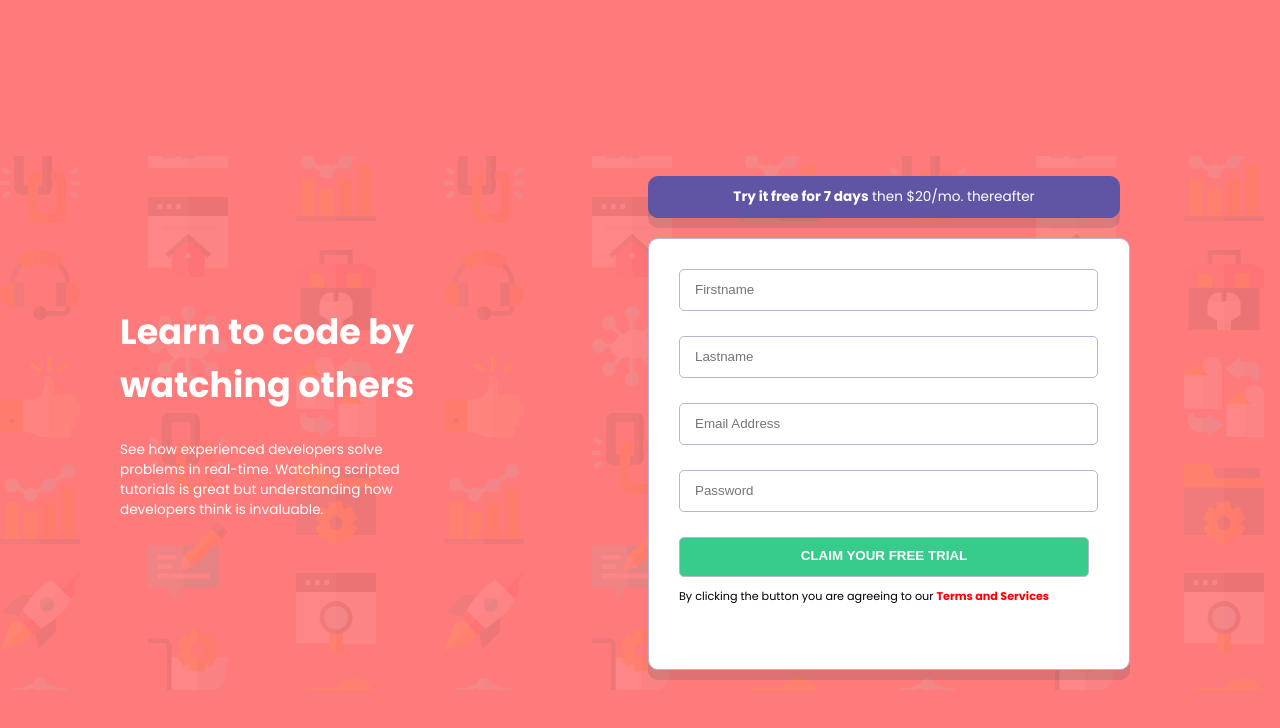
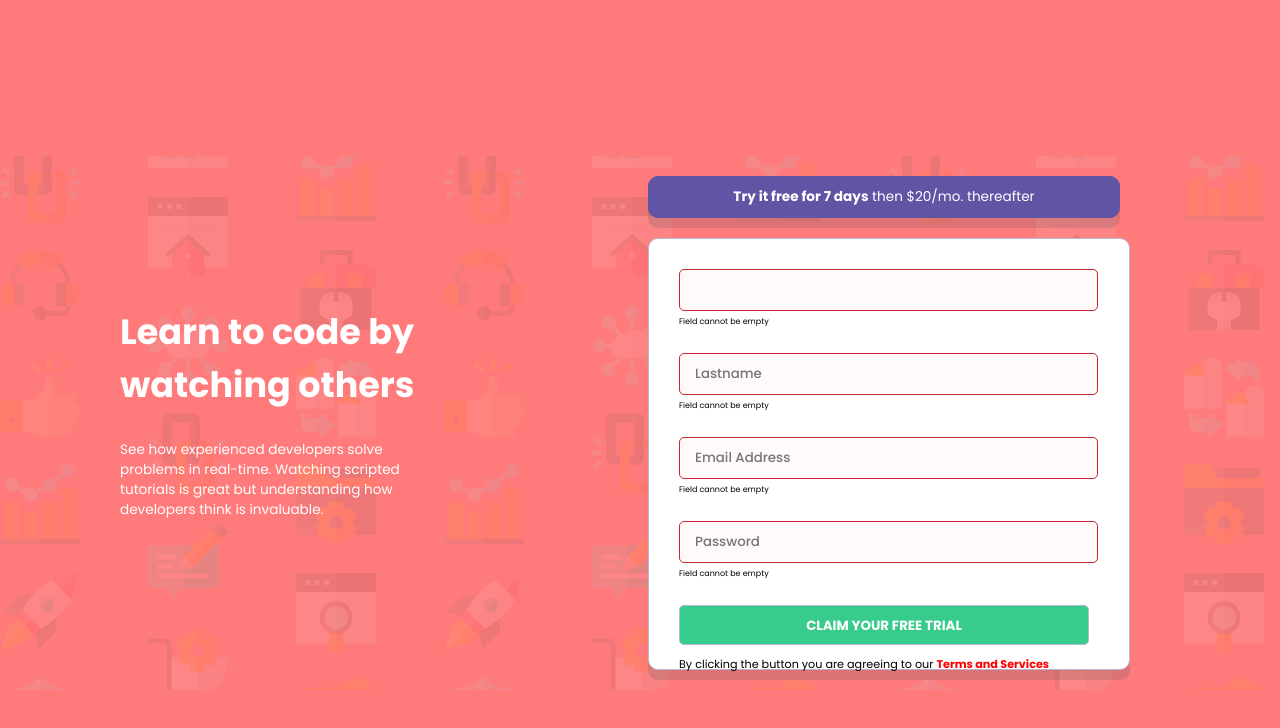
Before and after one commit to danieljonesobot/regformv1, a plain HTML site: page index.html in a window 1280 px wide. Drawn offline with Linux system fonts and the light colour scheme.

Commit message:
new commit 6th aug 2022

```diff
--- a/index.html
+++ b/index.html
@@ -11,7 +11,7 @@
     <link rel="stylesheet" href="style.css">
     <title>Reg Form</title>
 
-    <!-- <style>
+    <style>
         .inputContainer[data-error] .input {
             border-color: #c92432;
             color: #c92432;
@@ -25,7 +25,7 @@
             margin: 5px 0px 0px 0px;
             text-align: justify;
         }
-    </style> -->
+    </style>
 
 
 </head>
@@ -58,7 +58,7 @@
 
                     <div class="inputContainer" data-error="Field cannot be empty">
                         <input type="text" name="Firstname" class="input" id="Firstname" placeholder="Firstname"
-                            required>
+                            value=" " required>
                     </div> <br>
 
                     <div class="inputContainer" data-error="Field cannot be empty">
--- a/style.css
+++ b/style.css
@@ -105,6 +105,7 @@ form input {
     padding-top: 10px;
     padding-bottom: 10px;
     font-weight: 500;
+    font-family: 'Poppins', sans-serif;
 }
 
 .footerText {
@@ -162,6 +163,7 @@ form input {
         color: white;
         border-radius: 10px;
         box-shadow: 0px 10px hsla(260, 2%, 35%, 0.212);
+        font-family: 'Poppins', sans-serif;
 
     }
 
@@ -195,6 +197,7 @@ form input {
         padding-bottom: 20px;
         text-align: center;
         font-weight: 700;
+        font-family: 'Poppins', sans-serif;
     }
 
 
@@ -208,10 +211,12 @@ form input {
         padding-top: 10px;
         padding-bottom: 10px;
         font-weight: 500;
+        font-family: 'Poppins', sans-serif;
     }
 
     .footerText {
         font-size: 0.7em;
+        font-family: 'Poppins', sans-serif;
     }
 
 }
```
